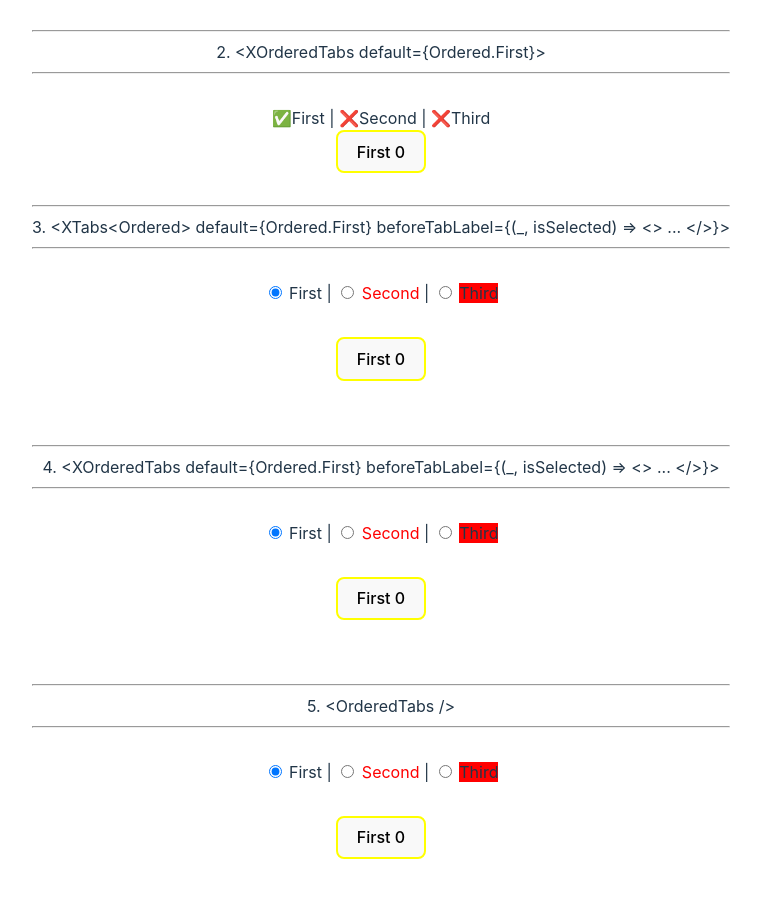
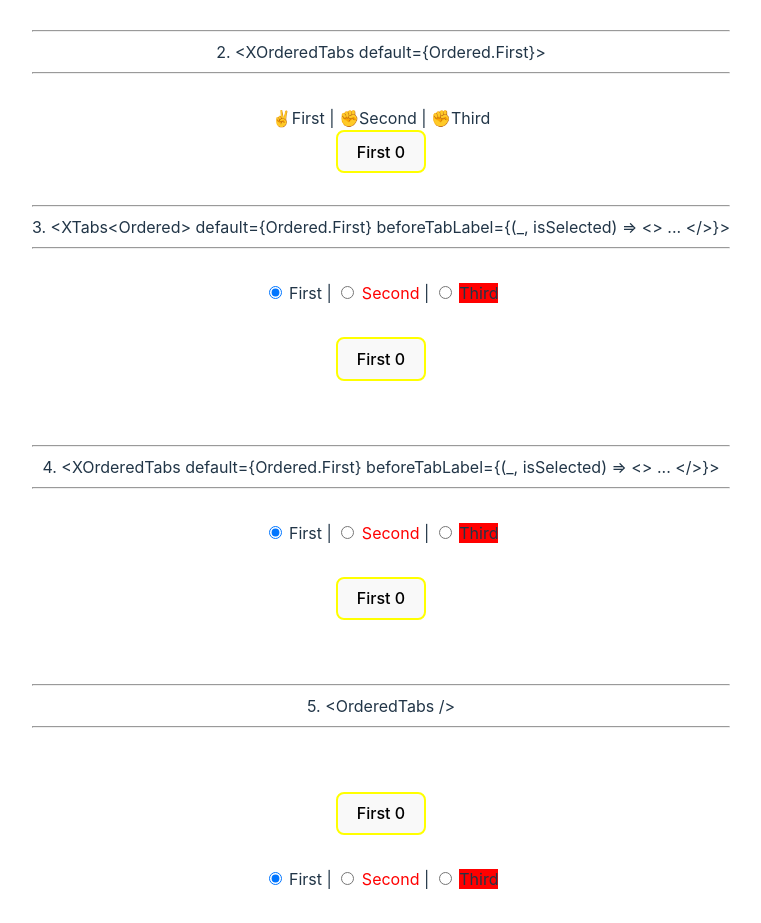
Before and after one commit to radufilipescu/react-extendable-components, a React (Vite) app: page / in a window 1280 px wide. Shown: the part 185-1108 px from the top of the page, without its empty margins (259-1020 px from the left). Built offline with nearby package versions, Linux system fonts and the light colour scheme.

Commit message:
main
- small feat

```diff
--- a/src/App.tsx
+++ b/src/App.tsx
@@ -1,5 +1,5 @@
 import './App.css'
-import { XTabs, IXTabsProps, IXTabsDefaultProps } from './components/XTabs/XTabs'
+import { XTabs, IXTabsProps, IXTabsDefaultProps, ContentPlaceholder } from './components/XTabs/XTabs'
 import { XTab } from './components/XTabs/XTab'
 import { ButtonCounter } from './components'
 
@@ -16,14 +16,14 @@ XTabs.defaultProps = {
 }
 
 const XOrderedTabs = XTabs<Ordered>;
-// XOrderedTabs.defaultProps = {
-//   beforeTabLabel: (val, isSelected) => <span>{isSelected ? '✌' : '✊'}</span>,
-// } as IXTabsDefaultProps<Ordered>;
+XOrderedTabs.defaultProps = {
+  beforeTabLabel: (val, isSelected) => <span>{isSelected ? '✌' : '✊'}</span>,
+} as IXTabsDefaultProps<Ordered>;
 
 const XOrderedTab = XTab<Ordered>;
 
 const OrderedTabs = function() {
-  return <XOrderedTabs default={Ordered.First} beforeTabLabel={(_, isSelected) => <>
+  return <XOrderedTabs contentPlaceholder={ContentPlaceholder.BeforeTabs} default={Ordered.First} beforeTabLabel={(_, isSelected) => <>
     <input type='radio' checked={isSelected} readOnly style={{ cursor: 'inherit' }}/>&nbsp;
   </>}>
     <XOrderedTab value={Ordered.First}>
--- a/src/components/XTabs/XTabs.tsx
+++ b/src/components/XTabs/XTabs.tsx
@@ -1,10 +1,16 @@
 import { useCallback, useMemo, useState, useRef, useEffect, ReactNode } from "react";
 import { XTabsContext, IXTabsContext } from "./XTabsContext";
+
+export enum ContentPlaceholder {
+  BeforeTabs = 'before-tabs',
+  AfterTabs = 'after-tabs',
+}
 
 export interface IXTabsProps<T> {
   readonly default: T;
   readonly children: ReactNode;
   readonly beforeTabLabel?: ReactNode | ((value: T, isSelected: boolean) => ReactNode);
+  readonly contentPlaceholder?: ContentPlaceholder;
 }
 
 export type IXTabsDefaultProps<T> = Partial<
@@ -17,17 +23,28 @@ export function XTabs<T>(props: IXTabsProps<T>) {
   const [selected, setSelected] = useState<T>(SYM as any);
   const onChecked = useCallback<(val: T) => void>((val) => setSelected(val), [setSelected]);
   const tabContentRef = useRef<HTMLDivElement>(null);
+
   useEffect(() => {
     setSelected(props.default);
   }, []);
-  const xContext = useMemo<IXTabsContext<T>>(() => ({ selected, onChecked, placeholder: tabContentRef, beforeTabLabel: props.beforeTabLabel }), [selected]);
+
+  const xContext = useMemo<IXTabsContext<T>>(() => ({
+    selected,
+    onChecked,
+    placeholder: tabContentRef,
+    beforeTabLabel: props.beforeTabLabel
+  }), [selected]);
+
+  const contentPos = props.contentPlaceholder ?? ContentPlaceholder.AfterTabs;
+
   return (
     <XTabsContext.Provider value={xContext as any}>
       <div>
+        {contentPos === ContentPlaceholder.BeforeTabs && <div ref={tabContentRef} />}
         <div>
           {props.children}
         </div>
-        <div ref={tabContentRef} />
+        {contentPos === ContentPlaceholder.AfterTabs && <div ref={tabContentRef} />}
       </div>
     </XTabsContext.Provider>
   );
```
